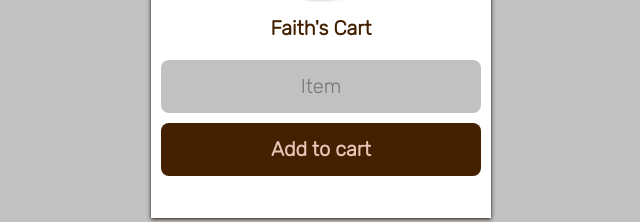
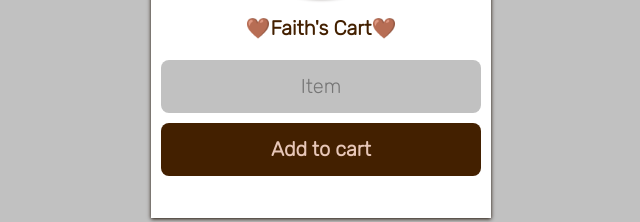
Before and after one commit to codingfaith/shopping-cart, a website built with Vite: page index.html in a window 1280 px wide. Shown: the part 243-465 px from the top of the page, 319-959 px from the left. Built offline with nearby package versions, Linux system fonts and the light colour scheme; no server answers.

Commit message:
Add heart emojis

```diff
--- a/index.html
+++ b/index.html
@@ -15,7 +15,7 @@
     <body>
         <div class="container">
             <img src="assets/favicon.png" alt="logo">
-            <p>Faith's Cart</p>
+            <p>🤎Faith's Cart🤎</p>
             <input type="text" id="input-field" placeholder="Item">
             <button id="add-button">Add to cart</button>
             <ul id="shopping-list">
```
